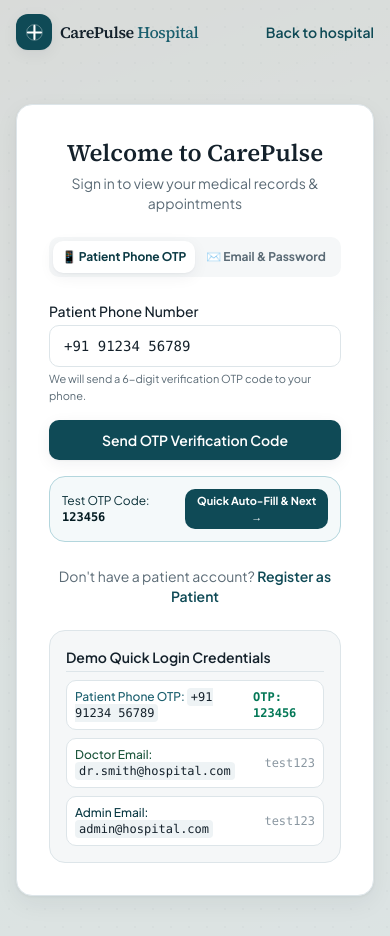
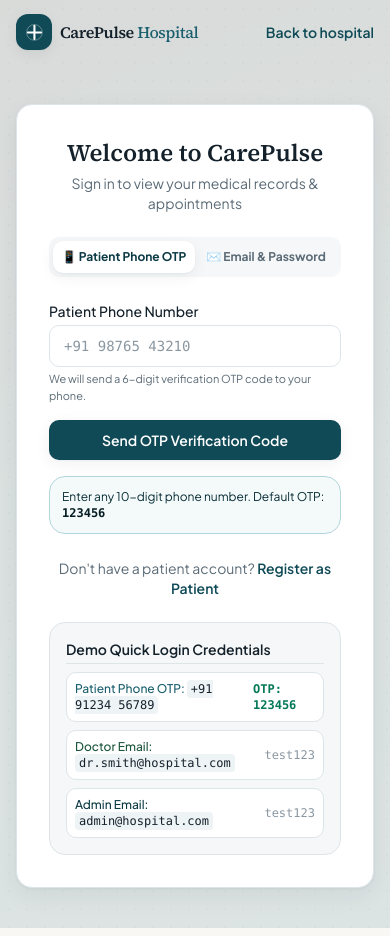
Before and after one commit to jllabstech-hub/HospitalManagement, a Next.js app: page /login in a window 390 px wide. Built offline with nearby package versions, Linux system fonts and the light colour scheme; no server answers.

Commit message:
feat(auth): enable instant OTP 123456 verification for any custom entered patient phone number

```diff
--- a/src/features/auth/components/LoginForm.tsx
+++ b/src/features/auth/components/LoginForm.tsx
@@ -36,7 +36,7 @@ export default function LoginForm() {
     formState: { errors: phoneErrors },
   } = useForm<PhoneInput>({
     resolver: zodResolver(PhoneInputSchema),
-    defaultValues: { phoneNumber: '+91 91234 56789' },
+    defaultValues: { phoneNumber: '' },
   });
 
   // OTP Step 2 Form
@@ -222,18 +222,7 @@ export default function LoginForm() {
               </button>
 
               <div className="mt-3 flex items-center justify-between rounded-card border border-brand-200 bg-brand-50/70 p-3 text-xs text-brand-900">
-                <span>Test OTP Code: <strong className="font-mono text-brand-950 font-bold">123456</strong></span>
-                <button
-                  type="button"
-                  onClick={() => {
-                    setActivePhone('+91 91234 56789');
-                    setOtpSent(true);
-                    setInfoMsg('Demo OTP code 123456 generated! Click "Verify OTP" below to access patient portal.');
-                  }}
-                  className="rounded-button bg-brand-700 px-2.5 py-1 text-[11px] font-bold text-white hover:bg-brand-800"
-                >
-                  Quick Auto-Fill & Next →
-                </button>
+                <span>Enter any 10-digit phone number. Default OTP: <strong className="font-mono text-brand-950 font-bold">123456</strong></span>
               </div>
             </form>
           ) : (
```
